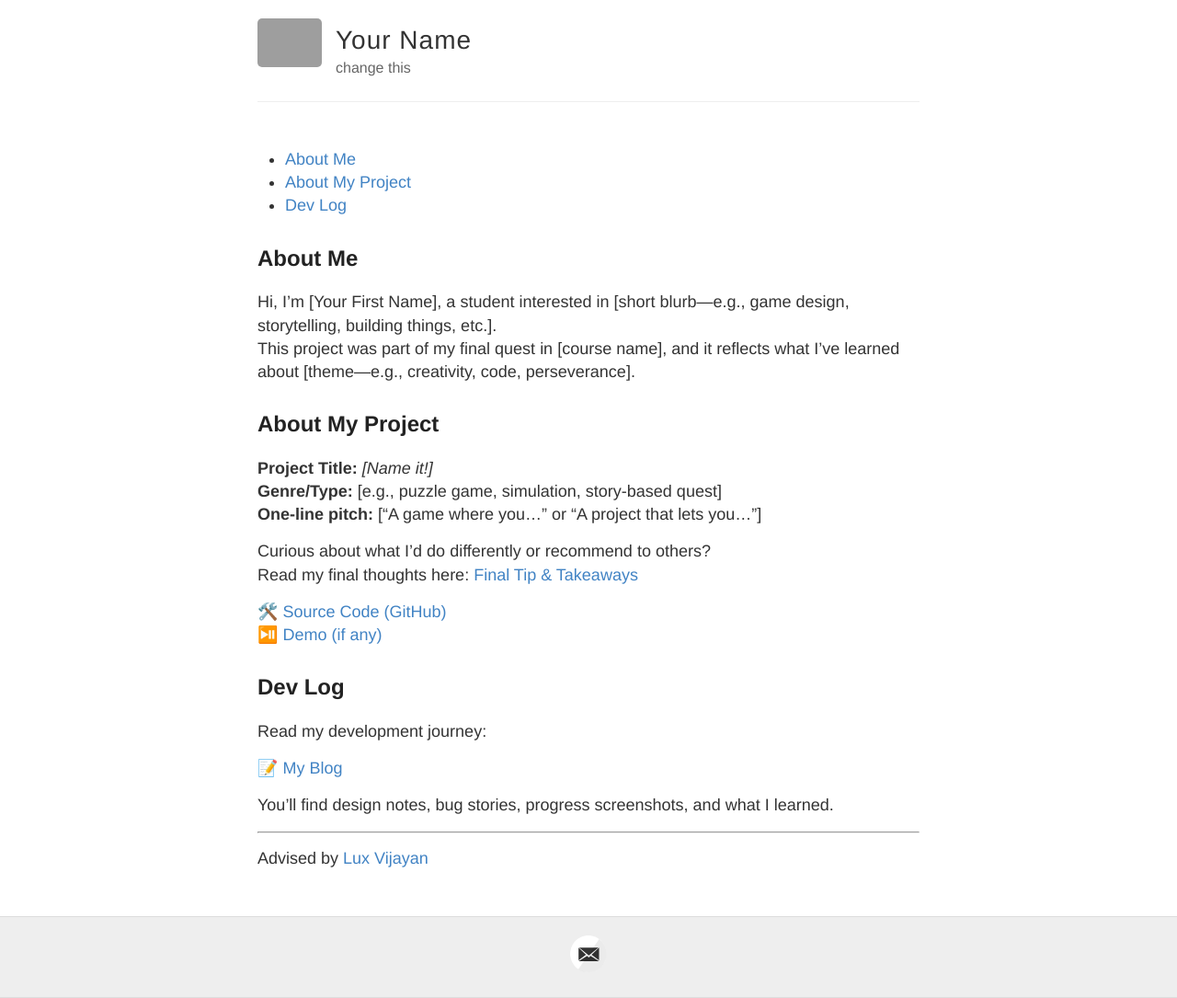
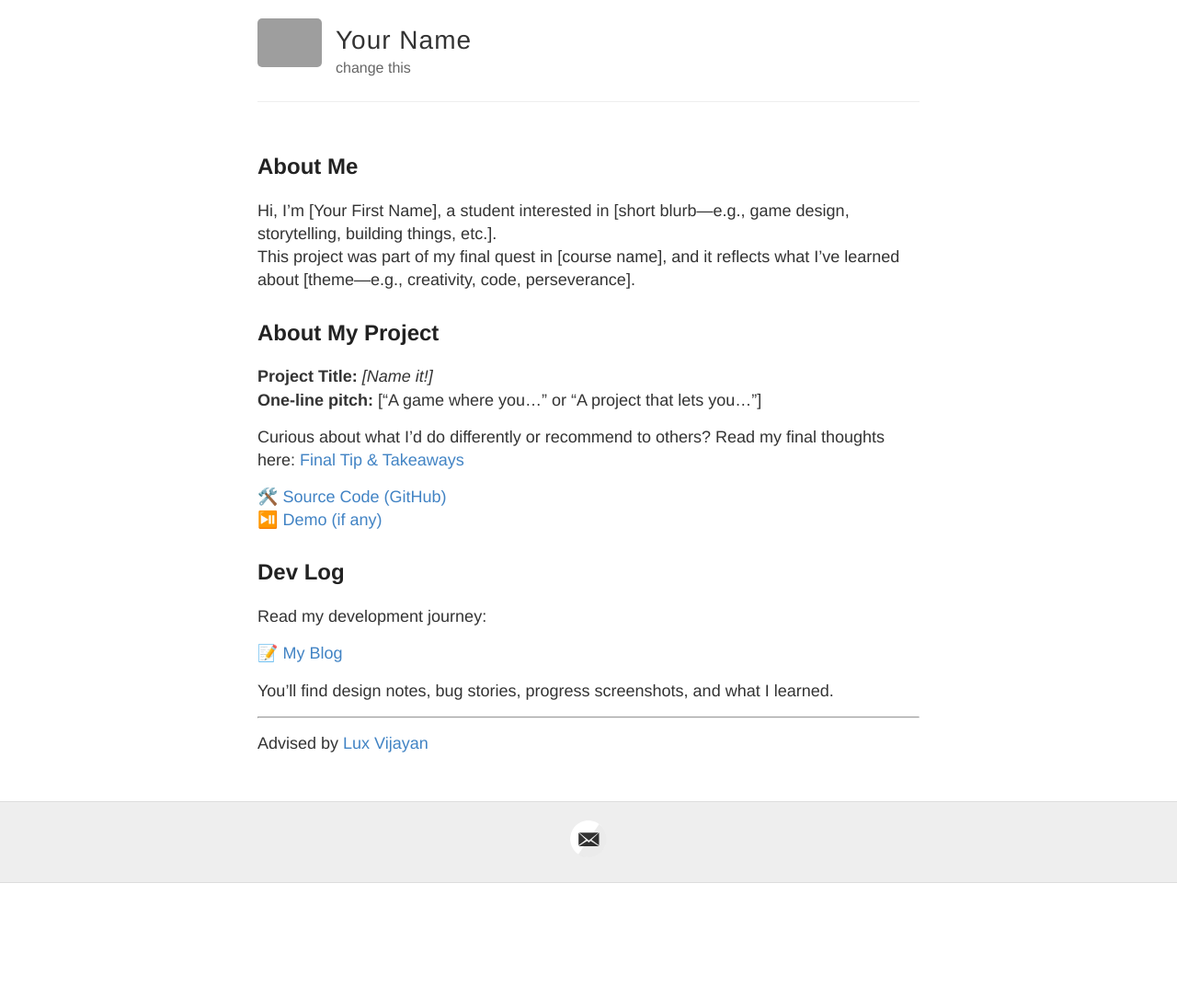
Before and after one commit to sophiachen120/sophiachen120.github.io, a Jekyll site: the page built from index.md, in a window 1280 px wide. Shown: the whole page at 92% size. Built offline with Jekyll 4.4.1, drawn with Linux system fonts in a browser that asks for light colours; after the commit the page ends 960 px from its top, so only the background shows below that; grey boxes are pictures that could not be loaded.

Commit message:
Update index.md

```diff
--- a/index.md
+++ b/index.md
@@ -2,9 +2,6 @@
 layout: default
 title: Final Chronicle
 ---
-
-* TOC
-{:toc}
 
 ## About Me
 
@@ -14,11 +11,9 @@ This project was part of my final quest in [course name], and it reflects what I
 ## About My Project
 
 **Project Title:** *[Name it!]*
-**Genre/Type:** [e.g., puzzle game, simulation, story-based quest]
 **One-line pitch:** [“A game where you…” or “A project that lets you…”]
 
-> Curious about what I’d do differently or recommend to others?
-> Read my final thoughts here: [Final Tip & Takeaways](_posts/YYYY-MM-DD-final-tip.md)
+> Curious about what I’d do differently or recommend to others? Read my final thoughts here: [Final Tip & Takeaways](_posts/YYYY-MM-DD-final-tip.md)
 
 🛠️ [Source Code (GitHub)](https://github.com/YOURUSERNAME/YOURPROJECT)
 ⏯️ [Demo (if any)](demo.html)
```
